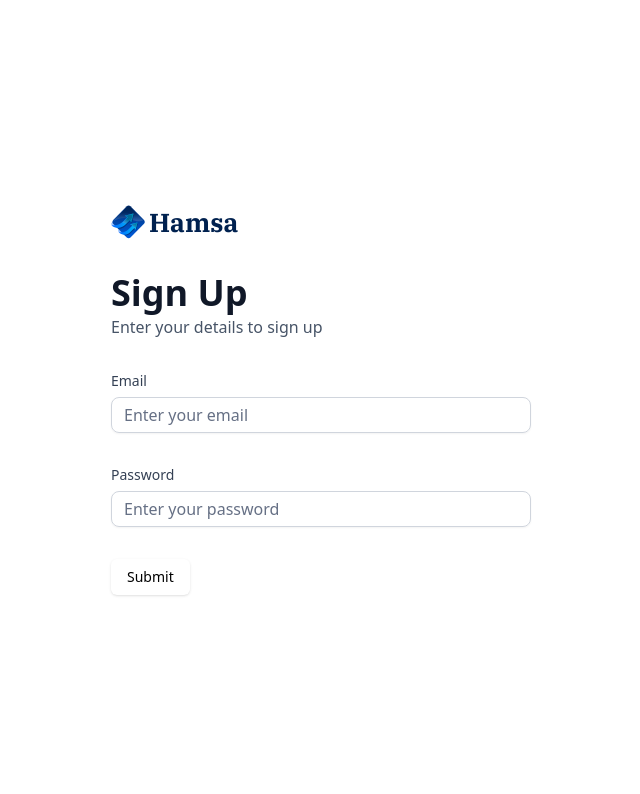
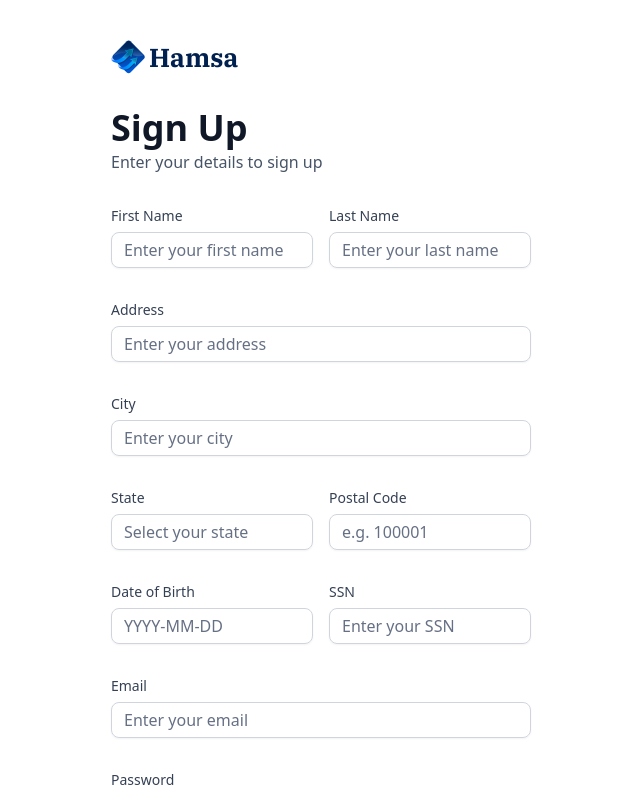
Before and after one commit to block2k/nextjs-banking-app, a Next.js app: page /sign-up in a window 1280 px wide. Shown: the top 794 px of the page, without its empty margins (319-959 px from the left). Built offline with nearby package versions, Linux system fonts and the light colour scheme.

Commit message:
Add user authentication enhancements with dynamic form schema and loading state

```diff
--- a/package.json
+++ b/package.json
@@ -18,6 +18,7 @@
     "clsx": "^2.1.1",
     "lucide-react": "^0.469.0",
     "next": "15.1.2",
+    "node-appwrite": "^14.1.0",
     "query-string": "^9.1.1",
     "react": "^18.3.1",
     "react-chartjs-2": "^5.2.0",
--- a/src/components/AuthForm.tsx
+++ b/src/components/AuthForm.tsx
@@ -3,19 +3,25 @@ import { Button } from "@/components/ui/button";
 import { Form } from "@/components/ui/form";
 import { authFormSchema } from "@/lib/utils";
 import { zodResolver } from "@hookform/resolvers/zod";
+import { Loader2 } from "lucide-react";
 import Image from "next/image";
 import Link from "next/link";
 import { useState } from "react";
 import { useForm } from "react-hook-form";
 import { z } from "zod";
 import CustomInput from "./CustomInput";
+import { useRouter } from "next/navigation";
 
-const AuthForm = ({ type }: { type: string }) => {
+const AuthForm = ({ type }: { type: "sign-in" | "sign-up" }) => {
+  const router = useRouter();
   const [user, setUser] = useState(null);
+  const [isLoading, setIsLoading] = useState(false);
+
+  const formSchema = authFormSchema(type);
 
   // 1. Define your form.
-  const form = useForm<z.infer<typeof authFormSchema>>({
-    resolver: zodResolver(authFormSchema),
+  const form = useForm<z.infer<typeof formSchema>>({
+    resolver: zodResolver(formSchema),
     defaultValues: {
       email: "",
       password: "",
@@ -23,11 +29,39 @@ const AuthForm = ({ type }: { type: string }) => {
   });
 
   // 2. Define a submit handler.
-  function onSubmit(values: z.infer<typeof authFormSchema>) {
+  async function onSubmit(values: z.infer<typeof formSchema>) {
     // Do something with the form values.
     // ✅ This will be type-safe and validated.
-    console.log(values);
+    setIsLoading(true);
+    try {
+      if (type === "sign-up") {
+        const userData = {
+          firstName: values.firstName,
+          lastName: values.lastName,
+          address: values.address,
+          state: values.state,
+          postalCode: values.postalCode,
+          dateOfBirth: values.dateOfBirth,
+          ssn: values.ssn,
+          email: values.email,
+          password: values.password,
+        };
+      }
+
+      if (type === "sign-in") {
+        // const response = await SignIn({ email: values.email, password: values.password });
+
+        // if (response) {
+        //   router.push("/");
+        // }
+      }
+    } catch (error) {
+      console.error(error);
+    } finally {
+      setIsLoading(false);
+    }
   }
+
   return (
     <section className="auth-form">
       <header className="flex flex-col gap-5 md:gap-8">
@@ -54,6 +88,80 @@ const AuthForm = ({ type }: { type: string }) => {
         <>
           <Form {...form}>
             <form onSubmit={form.handleSubmit(onSubmit)} className="space-y-8">
+              {type === "sign-up" && (
+                <>
+                  <div className="flex gap-4">
+                    <CustomInput
+                      id="firstName"
+                      control={form.control}
+                      name="firstName"
+                      label="First Name"
+                      placeholder="Enter your first name"
+                      type="text"
+                    />
+                    <CustomInput
+                      id="lastName"
+                      control={form.control}
+                      name="lastName"
+                      label="Last Name"
+                      placeholder="Enter your last name"
+                      type="text"
+                    />
+                  </div>
+                  <CustomInput
+                    id="address"
+                    control={form.control}
+                    name="address"
+                    label="Address"
+                    placeholder="Enter your address"
+                    type="text"
+                  />
+                  <CustomInput
+                    id="city"
+                    control={form.control}
+                    name="city"
+                    label="City"
+                    placeholder="Enter your city"
+                    type="text"
+                  />
+                  <div className="flex gap-4">
+                    <CustomInput
+                      id="state"
+                      control={form.control}
+                      name="state"
+                      label="State"
+                      placeholder="Select your state"
+                      type="text"
+                    />
+                    <CustomInput
+                      id="postalCode"
+                      control={form.control}
+                      name="postalCode"
+                      label="Postal Code"
+                      placeholder="e.g. 100001"
+                      type="text"
+                    />
+                  </div>
+                  <div className="flex gap-4">
+                    <CustomInput
+                      id="dateOfBirth"
+                      control={form.control}
+                      name="dateOfBirth"
+                      label="Date of Birth"
+                      placeholder="YYYY-MM-DD"
+                      type="text"
+                    />
+                    <CustomInput
+                      id="ssn"
+                      control={form.control}
+                      name="ssn"
+                      label="SSN"
+                      placeholder="Enter your SSN"
+                      type="text"
+                    />
+                  </div>
+                </>
+              )}
               <CustomInput
                 id="email"
                 control={form.control}
@@ -70,9 +178,25 @@ const AuthForm = ({ type }: { type: string }) => {
                 placeholder="Enter your password"
                 type="password"
               />
-              <Button type="submit">Submit</Button>
+              <div className="flex flex-col gap-4">
+                <Button type="submit" className="form-btn" disabled={isLoading}>
+                  {isLoading ? (
+                    <Loader2 size={20} className="animate-spin" />
+                  ) : type === "sign-in" ? (
+                    "Sign In"
+                  ) : (
+                    "Sign Up"
+                  )}
+                </Button>
+              </div>
             </form>
           </Form>
+          <footer className="flex justify-center gap-1">
+            <p>{type === "sign-in" ? `Don't have an account?` : `Already have an account?`}</p>
+            <Link href={type === "sign-in" ? "/sign-up" : "/sign-in"} className="text-blue-600">
+              {type === "sign-in" ? "Sign up" : "Sign in"}
+            </Link>
+          </footer>
         </>
       )}
     </section>
--- a/src/components/CustomInput.tsx
+++ b/src/components/CustomInput.tsx
@@ -4,9 +4,11 @@ import { z } from "zod";
 import { FormControl, FormField, FormLabel, FormMessage } from "./ui/form";
 import { Input } from "./ui/input";
 
+const formSchema = authFormSchema("sign-up");
+
 interface CustomInputProps extends Partial<React.InputHTMLAttributes<HTMLInputElement>> {
-  control: Control<z.infer<typeof authFormSchema>>;
-  name: FieldPath<z.infer<typeof authFormSchema>>;
+  control: Control<z.infer<typeof formSchema>>;
+  name: FieldPath<z.infer<typeof formSchema>>;
   label: string;
 }
 
--- /dev/null
+++ b/src/lib/actions/user.action.ts
@@ -0,0 +1,15 @@
+"use server";
+
+export async function signIn(params) {
+  try {
+  } catch (error) {
+    console.error(error);
+  }
+}
+
+export async function signUp(params: SignUpParams) {
+  try {
+  } catch (error) {
+    console.error(error);
+  }
+}
--- /dev/null
+++ b/src/lib/server/appwrite.ts
@@ -0,0 +1,41 @@
+"use server";
+import { cookies } from "next/headers";
+import { Account, Client, Databases, Users } from "node-appwrite";
+
+export async function createSessionClient() {
+  const client = new Client()
+    .setEndpoint(process.env.NEXT_PUBLIC_APPWRITE_ENDPOINT!)
+    .setProject(process.env.NEXT_PUBLIC_APPWRITE_PROJECT!);
+
+  const session = (await cookies()).get("appwrite-session");
+  if (!session || !session.value) {
+    throw new Error("No session");
+  }
+
+  client.setSession(session.value);
+
+  return {
+    get account() {
+      return new Account(client);
+    },
+  };
+}
+
+export async function createAdminClient() {
+  const client = new Client()
+    .setEndpoint(process.env.NEXT_PUBLIC_APPWRITE_ENDPOINT!)
+    .setProject(process.env.NEXT_PUBLIC_APPWRITE_PROJECT!)
+    .setKey(process.env.NEXT_APPWRITE_KEY!);
+
+  return {
+    get account() {
+      return new Account(client);
+    },
+    get database() {
+      return new Databases(client);
+    },
+    get user() {
+      return new Users(client);
+    },
+  };
+}
--- a/src/lib/utils.ts
+++ b/src/lib/utils.ts
@@ -179,7 +179,16 @@ export const getTransactionStatus = (date: Date) => {
   return date > twoDaysAgo ? "Processing" : "Success";
 };
 
-export const authFormSchema = z.object({
-  email: z.string().email(),
-  password: z.string().min(8),
-});
+export const authFormSchema = (type: "sign-in" | "sign-up") =>
+  z.object({
+    email: z.string().email(),
+    password: z.string().min(8),
+    firstName: type === "sign-in" ? z.string().optional() : z.string().min(3),
+    lastName: type === "sign-in" ? z.string().optional() : z.string().min(3),
+    address: type === "sign-in" ? z.string().optional() : z.string().min(3),
+    city: type === "sign-in" ? z.string().optional() : z.string().min(3),
+    state: type === "sign-in" ? z.string().optional() : z.string().min(3),
+    postalCode: type === "sign-in" ? z.string().optional() : z.string().min(3),
+    dateOfBirth: type === "sign-in" ? z.string().optional() : z.string().min(3),
+    ssn: type === "sign-in" ? z.string().optional() : z.string().min(3),
+  });
```
Also changed, not shown: 1 other file (tests, documents, lock files or other folders).
